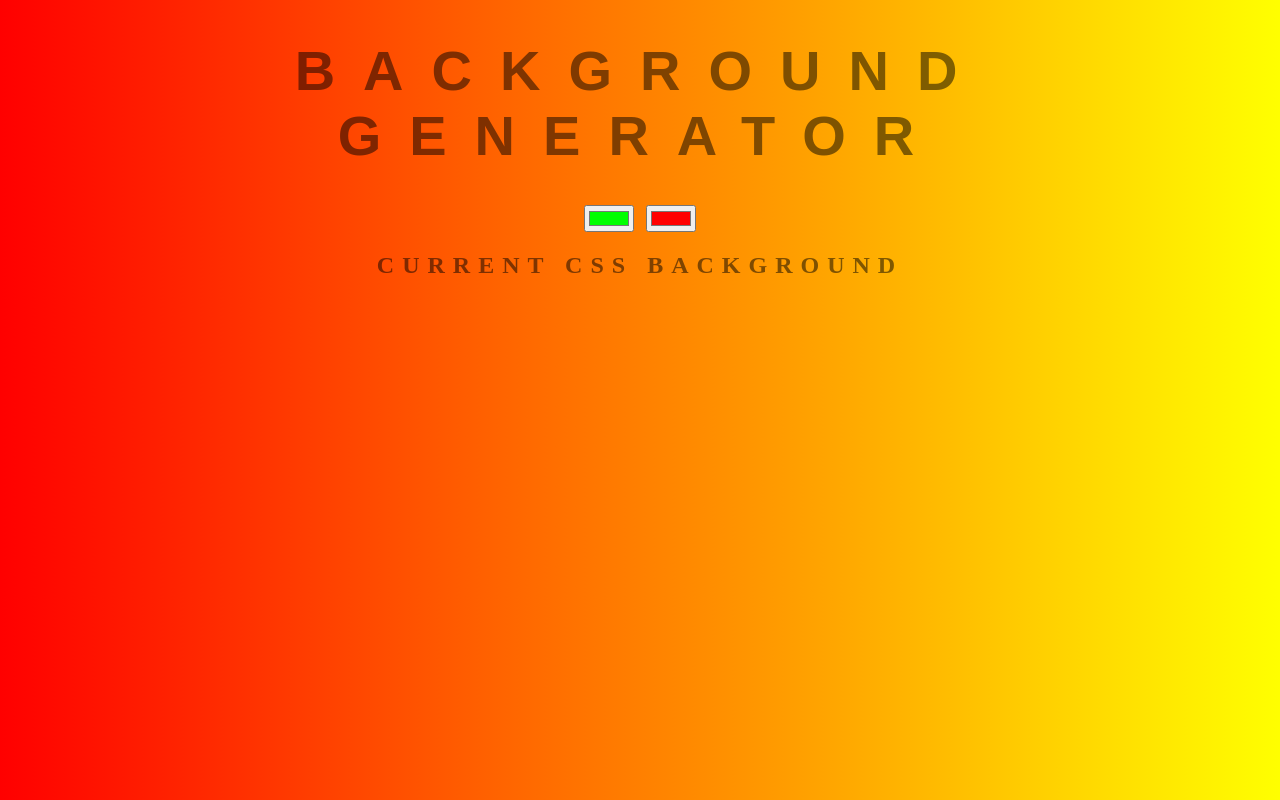
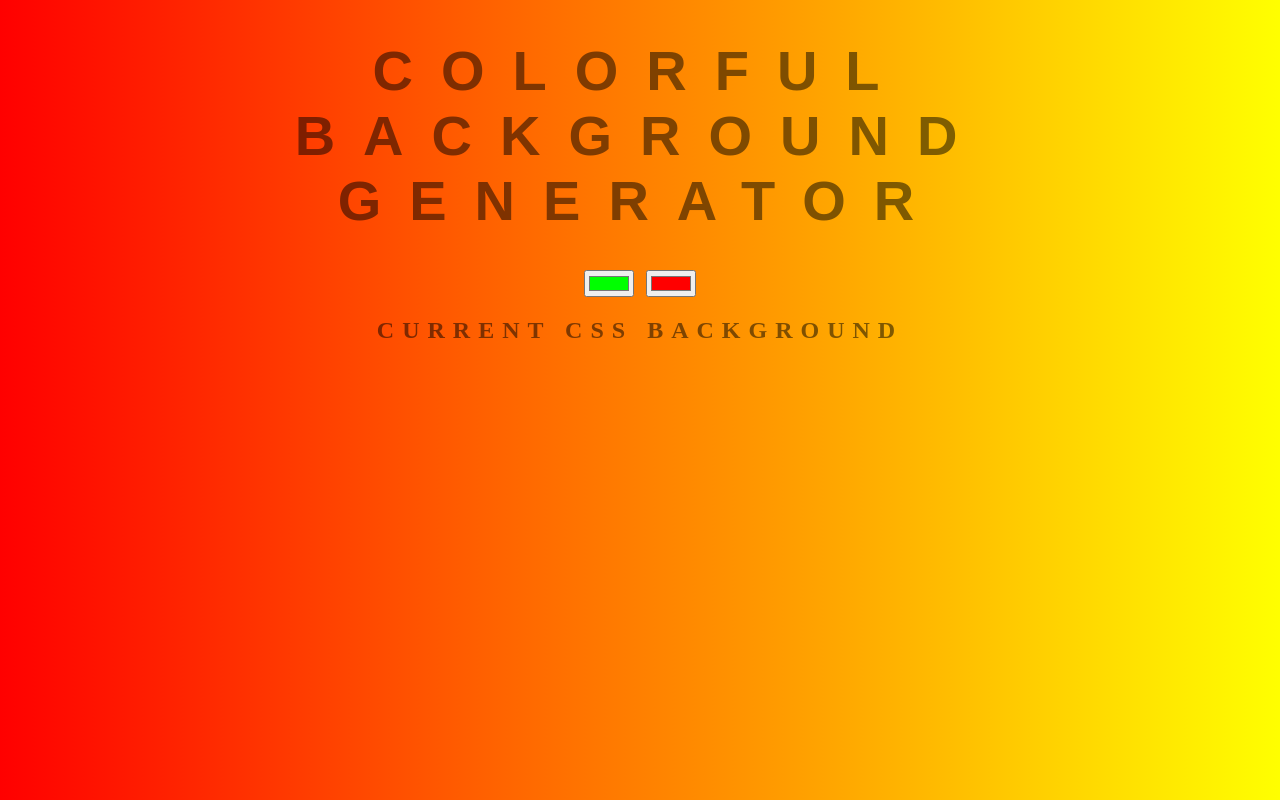
Before and after one commit to HWS-dev/Background-Generator, a plain HTML site: page Index.html in a window 1280 px wide. Drawn offline with Linux system fonts and the light colour scheme.

Commit message:
changing title

```diff
--- a/Index.html
+++ b/Index.html
@@ -7,7 +7,7 @@
 	<link rel="stylesheet" type="text/css" href="style.css">
 </head>
 <body id = "gradient">
-<h1>Background Generator</h1>
+<h1>Colorful Background Generator</h1>
 <input  class="color1" type="color" name="color1" value="#00ff00">
 <input  class="color2" type="color" name="color2" value="#ff0000">
 <h2>Current CSS Background</h2>
```
